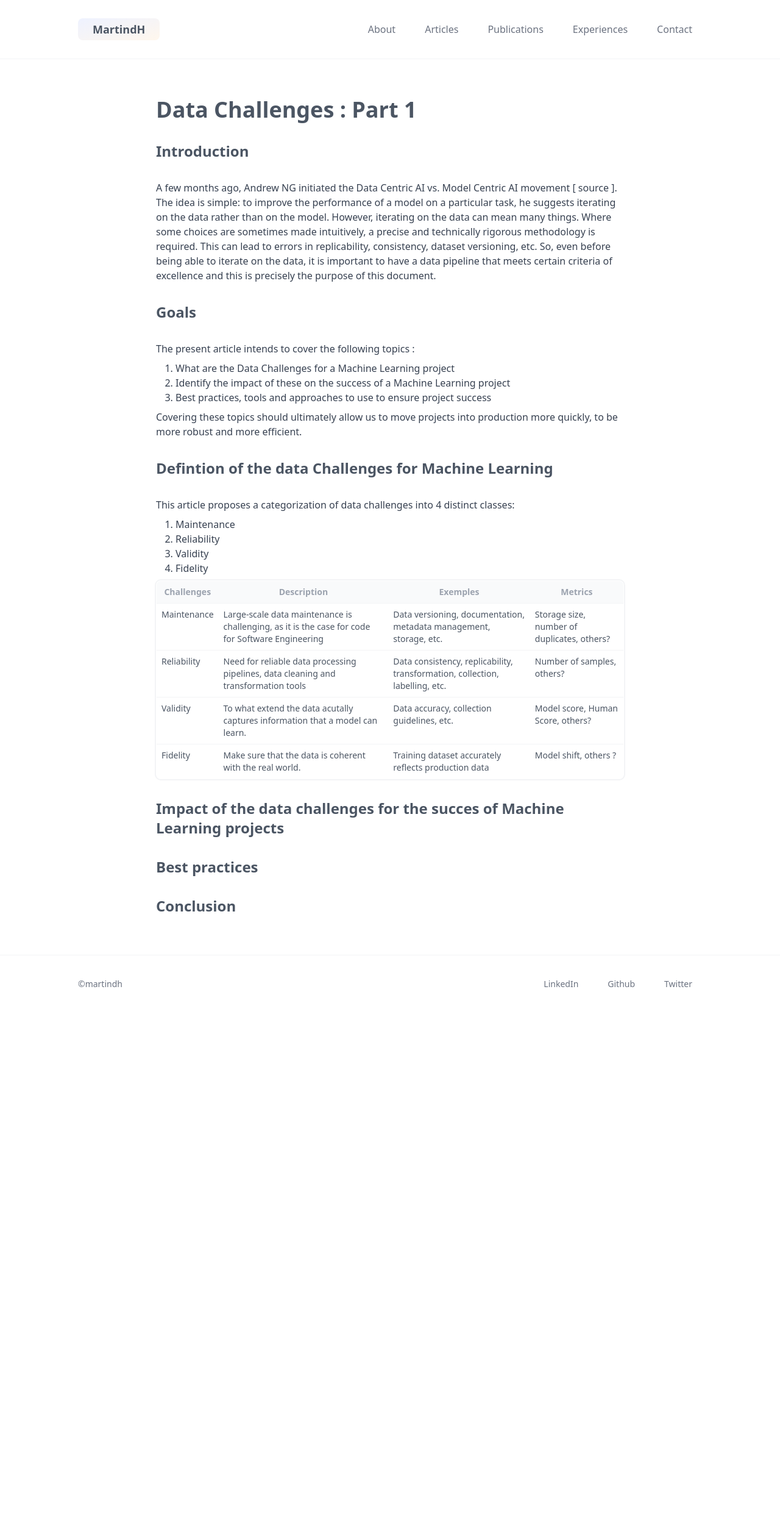
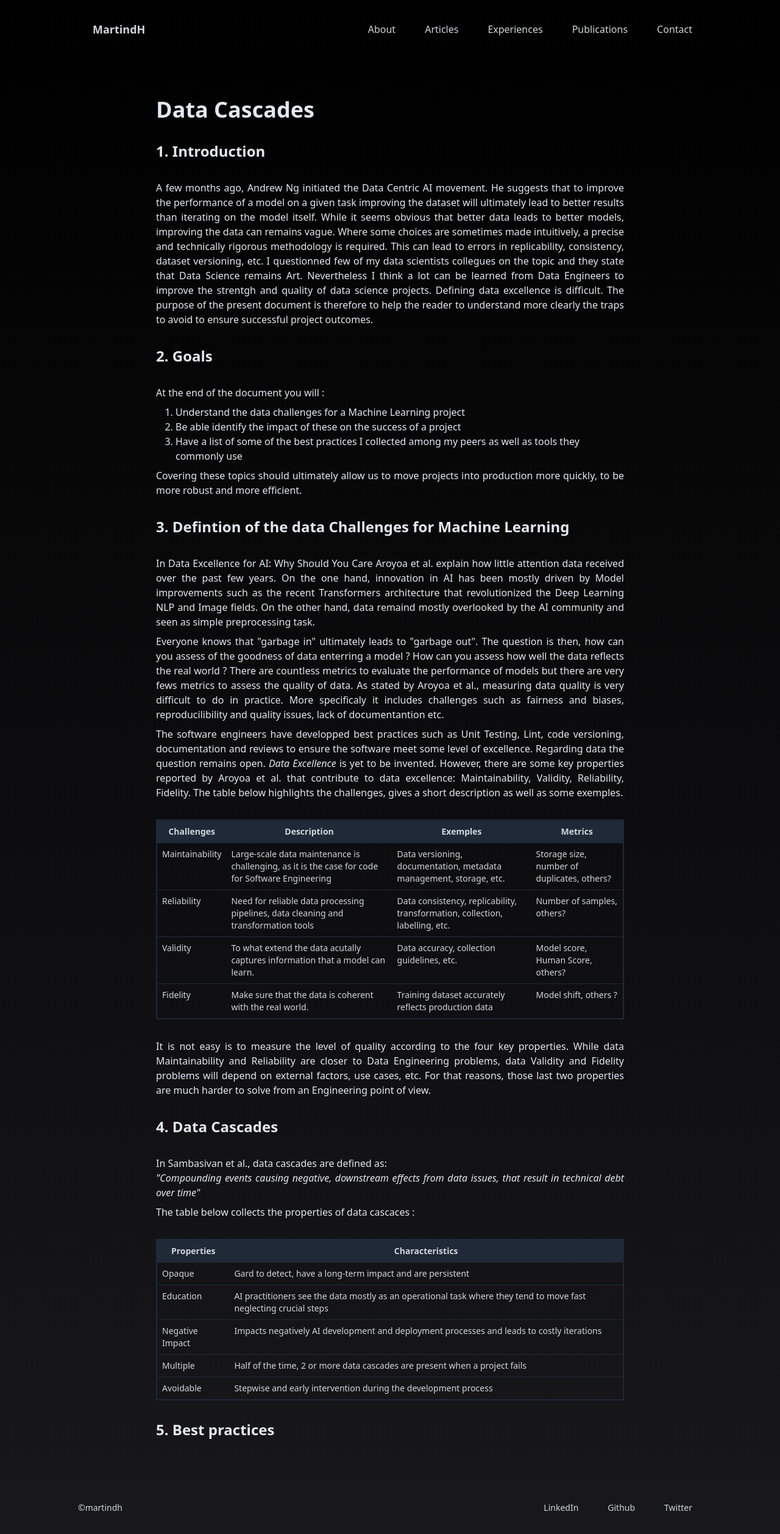
Before and after one commit to mdhoffschmidt/martindh, a React (Create React App) app: page /#/articles/article-1 in a window 1280 px wide. Shown: the top 2516 px of the page at 61% size. Before the commit the page ends 1662 px from the top, so only its background shows below. Built offline with nearby package versions, Linux system fonts and the light colour scheme.

Commit message:
change UX to black mode

```diff
--- a/src/articles/article-1.js
+++ b/src/articles/article-1.js
@@ -2,40 +2,37 @@ export default function Article1 () {
     return (
         <div>
 
-            <h1>
-                Data Challenges : Part 1
-            </h1>
+            <h1> Data Cascades </h1>
 
-            <h2>
-                Introduction
-            </h2>
+            <h2> 1. Introduction </h2>
 
             <p>
-                A few months ago, Andrew NG initiated the Data Centric AI vs. Model Centric AI movement [<a href="https://www.youtube.com/watch?v=06-AZXmwHjo" target="_blank" rel="noreferrer"> source </a>].
-                The idea is simple: to improve the performance of a model on a particular task, he suggests iterating on the data rather than on the model.
-                However, iterating on the data can mean many things.
+                A few months ago, Andrew Ng initiated the <a href="https://www.youtube.com/watch?v=06-AZXmwHjo" target="_blank" rel="noreferrer"> Data Centric AI </a> movement.
+                He suggests that to improve the performance of a model on a given task improving the dataset will ultimately lead to better results than iterating on the model itself.
+                While it seems obvious that better data leads to better models, improving the data can remains vague.
                 Where some choices are sometimes made intuitively, a precise and technically rigorous methodology is required.
                 This can lead to errors in replicability, consistency, dataset versioning, etc.
-                So, even before being able to iterate on the data, it is important to have a data pipeline that meets certain criteria of excellence and this is precisely the purpose of this document.
+                I questionned few of my data scientists collegues on the topic and they state that Data Science remains Art.
+                Nevertheless I think a lot can be learned from Data Engineers to improve the strentgh and quality of data science projects.
+                Defining data excellence is difficult.
+                The purpose of the present document is therefore to help the reader to understand more clearly the traps to avoid to ensure successful project outcomes.
             </p>
 
-            <h2>
-                Goals
-            </h2>
+            <h2> 2. Goals </h2>
 
             <p>
-                The present article intends to cover the following topics :
+                At the end of the document you will :
             </p>
 
             <ol>
                 <li>
-                    What are the Data Challenges for a Machine Learning project
+                    Understand the data challenges for a Machine Learning project
                 </li>
                 <li>
-                    Identify the impact of these on the success of a Machine Learning project
+                    Be able identify the impact of these on the success of a project
                 </li>
                 <li>
-                    Best practices, tools and approaches to use to ensure project success
+                    Have a list of some of the best practices I collected among my peers as well as tools they commonly use
                 </li>
             </ol>
 
@@ -43,30 +40,32 @@ export default function Article1 () {
                 Covering these topics should ultimately allow us to move projects into production more quickly, to be more robust and more efficient.
             </p>
 
-            <h2>
-                Defintion of the data Challenges for Machine Learning
-            </h2>
+            <h2> 3. Defintion of the data Challenges for Machine Learning </h2>
 
             <p>
-                This <a href="https://arxiv.org/pdf/2111.10391.pdf" target="_blank" rel="noreferrer"> article </a> proposes a categorization of data challenges into 4 distinct classes:
+                In <a href="https://arxiv.org/pdf/2111.10391.pdf" target="_blank" rel="noreferrer"> Data Excellence for AI: Why Should You Care </a> Aroyoa et al. explain how little attention data received over the past few years.
+                On the one hand, innovation in AI has been mostly driven by Model improvements such as the recent Transformers architecture that revolutionized the Deep Learning NLP and Image fields.
+                On the other hand, data remaind mostly overlooked by the AI community and seen as simple preprocessing task.
             </p>
 
-            <ol>
-                <li>
-                    Maintenance
-                </li>
-                <li>
-                    Reliability
-                </li>
-                <li>
-                    Validity
-                </li>
-                <li>
-                    Fidelity
-                </li>
-            </ol>
+            <p>
+                Everyone knows that "garbage in" ultimately leads to "garbage out".
+                The question is then, how can you assess of the goodness of data enterring a model ?
+                How can you assess how well the data reflects the real world ?
+                There are countless metrics to evaluate the performance of models but there are very fews metrics to assess the quality of data.
+                As stated by Aroyoa et al., measuring data quality is very difficult to do in practice.
+                More specificaly it includes challenges such as fairness and biases, reproducilibility and quality issues, lack of documentantion etc.
+            </p>
 
-            <table className="my-2">
+            <p>
+                The software engineers have developped best practices such as Unit Testing, Lint, code versioning, documentation and reviews to ensure the software meet some level of excellence.
+                Regarding data the question remains open.
+                <span className="italic"> Data Excellence </span> is yet to be invented.
+                However, there are some key properties reported by <a href="https://arxiv.org/pdf/2111.10391.pdf" target="_blank" rel="noreferrer"> Aroyoa et al. </a> that contribute to data excellence: Maintainability, Validity, Reliability, Fidelity.
+                The table below highlights the challenges, gives a short description as well as some exemples.
+            </p>
+
+            <table>
                 <thead>
                     <tr>
                         <th> Challenges </th>
@@ -78,7 +77,7 @@ export default function Article1 () {
                 <tbody>
                     <tr>
                         <td>
-                            Maintenance
+                            Maintainability
                         </td>
                         <td>
                             Large-scale data maintenance is challenging, as it is the case for code for Software Engineering
@@ -135,17 +134,81 @@ export default function Article1 () {
                 </tbody>
             </table>
 
+            <p>
+                It is not easy is to measure the level of quality according to the four key properties.
+                While data Maintainability and Reliability are closer to Data Engineering problems, data Validity and Fidelity problems will depend on external factors, use cases, etc.
+                For that reasons, those last two properties are much harder to solve from an Engineering point of view.
+            </p>
+
             <h2>
-                Impact of the data challenges for the succes of Machine Learning projects
+                4. Data Cascades
             </h2>
 
-            <h2>
-                Best practices
-            </h2>
+            <p>
+                In <a href="https://storage.googleapis.com/pub-tools-public-publication-data/pdf/0d556e45afc54afeb2eb6b51a9bc1827b9961ff4.pdf" target="_blank" rel="noreferrer">Sambasivan et al.</a>, data cascades are defined as:
+                <br></br>
+                <span className="italic">"Compounding events causing negative, downstream effects from data issues, that result in technical debt over time"</span>
+            </p>
 
-            <h2>
-                Conclusion
-            </h2>
+            <p>
+                The table below collects the properties of data cascaces :
+            </p>
+
+            <table>
+                <thead>
+                    <tr>
+                        <th> Properties </th>
+                        <th> Characteristics </th>
+                    </tr>
+                </thead>
+                <tbody>
+                    <tr>
+                        <td>
+                            Opaque
+                        </td>
+                        <td>
+                            Gard to detect, have a long-term impact and are persistent
+                        </td>
+                    </tr>
+                    <tr>
+                        <td>
+                            Education
+                        </td>
+                        <td>
+                            AI practitioners see the data mostly as an operational task where they tend to move fast neglecting crucial steps
+                        </td>
+                    </tr>
+                    <tr>
+                        <td>
+                            Negative Impact
+                        </td>
+                        <td>
+                            Impacts negatively AI development and deployment processes and leads to costly iterations
+                        </td>
+                    </tr>
+                    <tr>
+                        <td>
+                            Multiple
+                        </td>
+                        <td>
+                            Half of the time, 2 or more data cascades are present when a project fails
+                        </td>
+                    </tr>
+                    <tr>
+                        <td>
+                            Avoidable
+                        </td>
+                        <td>
+                            Stepwise and early intervention during the development process
+                        </td>
+                    </tr>
+                </tbody>
+
+            </table>
+
+
+            <h2> 5. Best practices </h2>
+
 
         </div>
     )
--- a/src/components/articleItem.js
+++ b/src/components/articleItem.js
@@ -5,11 +5,11 @@ export default function ArticleItem(props) {
 
     return (
         <Link to={ props.href }>
-            <div className="my-2 pl-4 pr-8 py-4 border border-gray-50  flex flex-col hover:bg-gradient-to-br from-teal-50 to-indigo-50 rounded-lg group">
+            <div className="articleItem group">
 
                 <div className="my-2 flex flex-col justify-start items-start">
 
-                    <div className="text-xl text-gray-500 font-semibold">
+                    <div className="text-xl text-gray-300 font-semibold group-hover:text-white">
                         { props.title }
                     </div>
 
@@ -17,7 +17,7 @@ export default function ArticleItem(props) {
 
                 <div className="my-2 flex flex-row justify-between items-start">
 
-                    <div className="italic text-sm text-gray-600 font-normal">
+                    <div className="italic text-sm text-gray-300 font-normal">
                         { props.date }
                     </div>
 
--- a/src/index.css
+++ b/src/index.css
@@ -20,11 +20,11 @@ code {
 @layer base {
 
     .customBody {
-      @apply min-h-screen flex flex-col
+      @apply min-h-screen flex flex-col bg-gradient-to-b from-black to-zinc-900
     }
 
     header {
-      @apply min-w-full text-white
+      @apply min-w-full
     }
 
     main {
@@ -32,91 +32,232 @@ code {
     }
 
     footer {
-      @apply min-w-full
+      @apply min-w-full bg-zinc-900
     }
 
     h1 {
-      @apply text-4xl text-left text-gray-600 font-semibold my-8 font-sans
+      @apply
+      my-8
+      text-4xl
+      text-slate-200
+      text-left
+      font-semibold
+      font-sans
     }
 
     h2 {
-      @apply text-2xl text-left text-gray-600 font-bold my-8 font-sans
+      @apply
+      my-8
+      text-2xl
+      text-slate-200
+      text-left
+      font-semibold
+      font-sans
     }
 
     h3 {
-      @apply text-xl text-left text-gray-600 font-bold my-4 font-sans
+      @apply
+      my-4
+      text-xl
+      text-gray-300
+      text-left
+      font-semibold
+      font-sans
     }
 
     h4 {
-      @apply text-xl text-left text-gray-600 font-normal my-4 font-sans
+      @apply
+      my-4
+      text-xl
+      text-slate-200
+      text-left
+      font-normal
+      font-sans
     }
 
     p {
-      @apply text-base text-left text-gray-700 font-normal my-2 font-sans
+      @apply
+      my-2
+      text-base
+      text-slate-200
+      text-justify
+      font-normal
+      font-sans
     }
 
     ol {
-      @apply text-base text-left text-gray-700 font-normal mx-8 my-2 font-sans list-decimal
+      @apply
+      mx-8
+      my-2
+      text-base
+      text-slate-200
+      text-left
+      font-normal
+      font-sans
+      list-decimal
     }
 
     ul {
-      @apply text-base text-left text-gray-700 font-normal mx-8 my-2 font-sans list-disc
+      @apply
+      mx-8
+      my-2
+      text-base
+      text-left
+      text-slate-200
+      font-normal
+      font-sans
+      list-disc
     }
 
     li {
-      @apply text-base
+      @apply
+      text-base
     }
 
     table {
-      @apply my-2 border border-gray-100 rounded-lg divide-y divide-gray-100 overflow-hidden ring-2 ring-gray-100
+      @apply
+      my-8
+      border
+      border-2
+      border-slate-800
+      rounded-lg
+      divide-y
+      divide-slate-800
+      /* overflow-hidden */
+      /* ring-2 */
+      /* ring-gray-100 */
     }
 
     thead {
-      @apply bg-gray-50
+      @apply
+      bg-gray-800
     }
 
     tbody {
-      @apply divide-y divide-gray-100
+      @apply
+      divide-y
+      divide-gray-800
     }
 
     th {
-      @apply py-2 px-2 text-sm text-center text-gray-400 font-semibold align-bottom
+      @apply
+      py-2
+      px-2
+      text-sm
+      text-gray-300
+      text-center
+      font-semibold
+      align-bottom
     }
 
     td {
-      @apply py-2 px-2 text-sm text-left text-gray-600 font-normal align-top
+      @apply
+      py-2
+      px-2
+      text-sm
+      text-gray-300
+      text-left
+      font-normal
+      align-top
     }
 
     td li {
-      @apply text-xs text-left text-gray-600 font-normal
+      @apply
+      text-xs
+      text-left
+      text-gray-300
+      font-normal
     }
 
     .divHeader {
-      @apply mx-auto max-w-screen-lg
+      @apply
+      mx-auto
+      max-w-screen-lg
     }
 
     .divMain {
-      @apply mx-auto max-w-screen-md my-16
+      @apply
+      mx-auto
+      max-w-screen-md
+      my-16
     }
 
     .divFooter {
-      @apply mx-auto max-w-screen-lg
+      @apply
+      mx-auto
+      max-w-screen-lg
     }
 
     .navTitle {
-      @apply px-6 py-1 text-lg text-left text-gray-600 font-semibold font-sans bg-gradient-to-br from-indigo-50 to-orange-50 hover:to-indigo-100 rounded-lg hover:text-black
+      @apply
+      px-6
+      py-1
+      text-lg
+      text-gray-300
+      text-left
+      font-semibold
+      font-sans
+      rounded-lg
+      hover:text-white
+      /* bg-gradient-to-br  */
+      /* from-indigo-50  */
+      /* to-orange-50  */
+      /* hover:to-indigo-100  */
     }
 
     .navItem {
-      @apply text-base text-left text-gray-500 font-medium font-sans px-4 py-1 rounded-lg hover:bg-gradient-to-br from-indigo-50 to-transparent hover:text-black
+      @apply
+      px-4
+      py-1
+      text-base
+      text-gray-300
+      text-left
+      font-medium
+      font-sans
+      hover:text-white
+      /* hover:bg-gradient-to-br from-indigo-50 to-transparent hover:text-black */
     }
 
     .footerCopyright {
-      @apply text-sm text-left text-gray-500 font-medium font-sans hover:text-black
+      @apply
+      text-sm
+      text-left
+      text-gray-300
+      font-medium
+      font-sans
+      hover:text-white
     }
 
     .footerItem {
-      @apply text-sm text-left text-gray-500 font-medium font-sans px-4 py-1 rounded-lg hover:bg-gradient-to-br from-indigo-50 to-transparent  hover:text-black
+      @apply
+      px-4
+      py-1
+      text-sm
+      text-gray-300
+      text-left
+      font-medium
+      font-sans
+      hover:text-white
+      /* hover:bg-gradient-to-br from-indigo-50 to-transparent   */
+    }
+
+    .articleItem {
+      @apply
+      my-4
+      pl-4
+      pr-8
+      py-4
+      flex
+      flex-col
+      bg-zinc-800
+      /* bg-zinck-900 */
+      /* border */
+      /* border-2 */
+      /* border-cyan-500 */
+      /* bg-gradient-to-br */
+      /* from-purple-500  */
+      /* to-purple-500  */
+      rounded-md
     }
 
 }
--- a/src/layouts/articles.js
+++ b/src/layouts/articles.js
@@ -8,7 +8,7 @@ export default function Articles () {
                 Articles
             </h1>
 
-            <div flex flex-col justify-start items-start gap-10>
+            <div flex flex-col justify-start items-start>
 
                 <ArticleItem
                     href="/articles/article-2"
@@ -25,7 +25,7 @@ export default function Articles () {
 
                 <ArticleItem
                     href="/articles/article-1"
-                    title="Data Challenges : Part 1"
+                    title="Data Cascades"
                     date="2021 December 23"
                     abstract="
                     A few months ago, Andrew NG initiated the Data Centric AI vs. Model Centric AI movement.
--- a/src/layouts/experiences.js
+++ b/src/layouts/experiences.js
@@ -13,7 +13,7 @@ export default function Experiences () {
                 Professional
             </h2>
 
-            <div className="flex flex-col justify-start items-stretch">
+            <div flex flex-col justify-start items-start>
 
                 <ExperienceItem
                     title="Entrepreneur in Residence"
@@ -55,7 +55,7 @@ export default function Experiences () {
                 Academic
             </h2>
 
-            <div className="flex flex-col justify-start items-stretch">
+            <div flex flex-col justify-start items-start>
 
                 <ExperienceItem
                     title="Research Scientist"
@@ -116,7 +116,7 @@ export default function Experiences () {
                 Accomplishment
             </h2>
 
-            <div className="flex flex-col justify-start items-stretch">
+            <div flex flex-col justify-start items-start>
 
                 <AccomplishmentItem
                     title="Deep Learning Specialisation"
--- a/src/layouts/navbar.js
+++ b/src/layouts/navbar.js
@@ -21,14 +21,15 @@ export default function Navbar() {
                 />
 
                 <NavbarLink
+                    href="/experiences"
+                    text="Experiences"
+                />
+
+                <NavbarLink
                     href="/publications"
                     text="Publications"
                 />
 
-                <NavbarLink
-                    href="/experiences"
-                    text="Experiences"
-                />
 
                 <NavbarLink
                     href="/contact"
--- a/src/layouts/page.js
+++ b/src/layouts/page.js
@@ -23,7 +23,7 @@ export default function Page(props) {
                 </div>
             </header>
 
-            <HorizontalDivider/>
+            {/* <HorizontalDivider/> */}
 
             <main>
                 <div className="divMain">
@@ -31,7 +31,7 @@ export default function Page(props) {
                 </div>
             </main>
 
-            <HorizontalDivider/>
+            {/* <HorizontalDivider/> */}
 
             <footer>
                 <div className="divFooter">
--- a/src/layouts/publications.js
+++ b/src/layouts/publications.js
@@ -5,7 +5,7 @@ export default function Publications() {
     return (
         <div className="h-max">
 
-            <div flex flex-col justify-start items-start gap-10>
+            <div flex flex-col justify-start items-start>
 
                 <h1>
                     Publications
```
Also changed, not shown: src/components/accomplishmentItem.js (+6 -6 lines), src/components/experienceItem.js (+8 -8 lines), src/components/publicationItem.js (+4 -4 lines).
